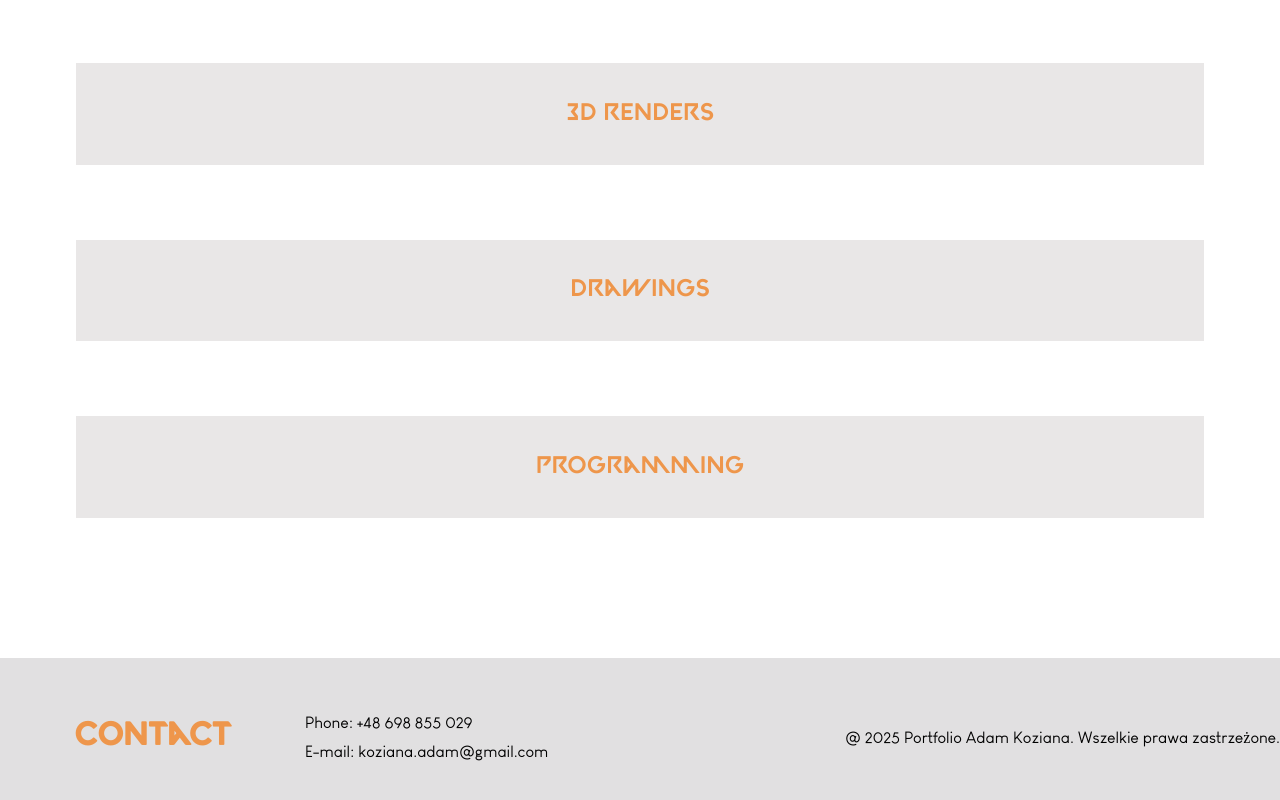
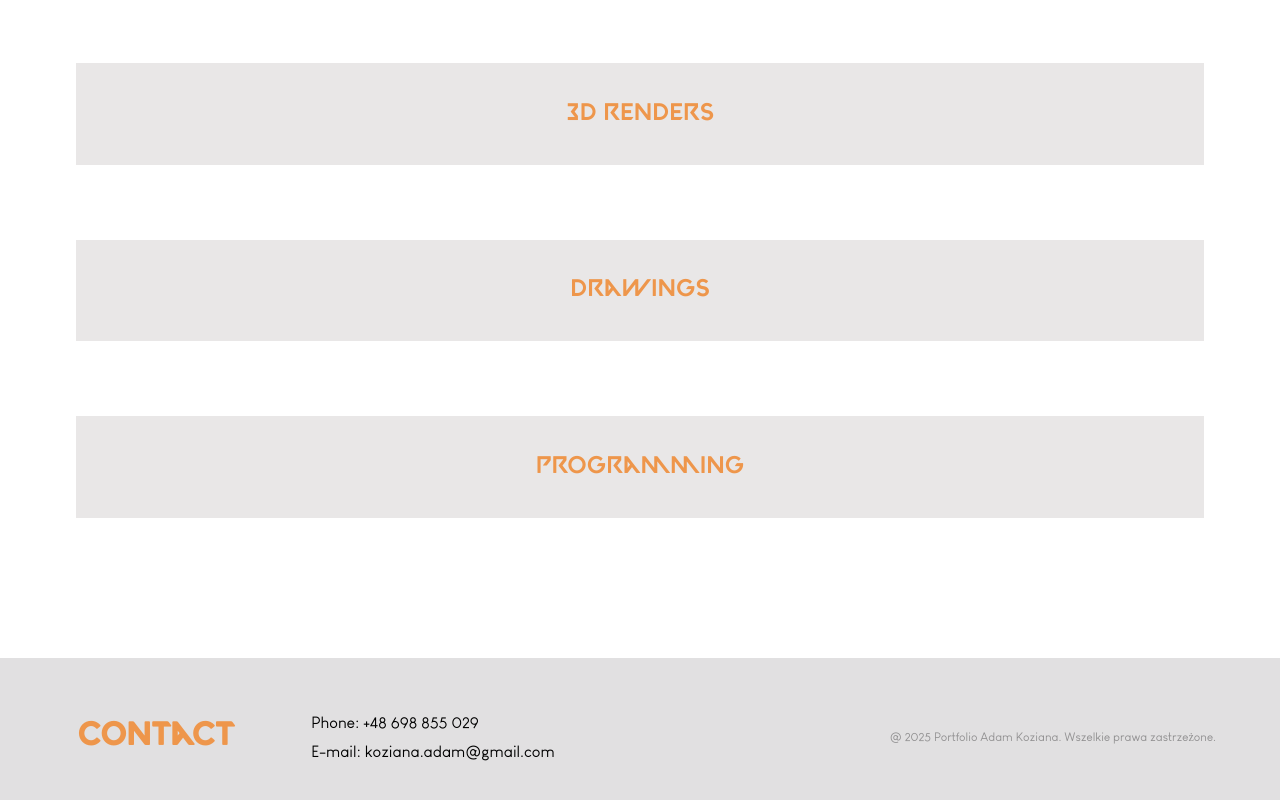
Before and after one commit to Shrowderetti/My-Website, a plain HTML site: page index.html in a window 1280 px wide. Shown: the part 1454-2254 px from the top of the page. Drawn offline with nearby package versions, Linux system fonts and the light colour scheme; a script that the page names is missing.

Commit message:
Changing look of claims

```diff
--- a/main_look.css
+++ b/main_look.css
@@ -248,6 +248,17 @@ footer h2 {
 	flex-grow: 2;
 }
 
+#claims {
+	display: flex;
+	flex-direction: row;
+	flex-wrap: wrap;
+	align-items: flex-end;
+	font-size: 0.75em;
+	color: #919091;
+	margin-right: 3%;
+	padding: 2%;
+}
+
 #contact p {
 	margin-bottom: 1%;
 	margin-top: 1%;
```
